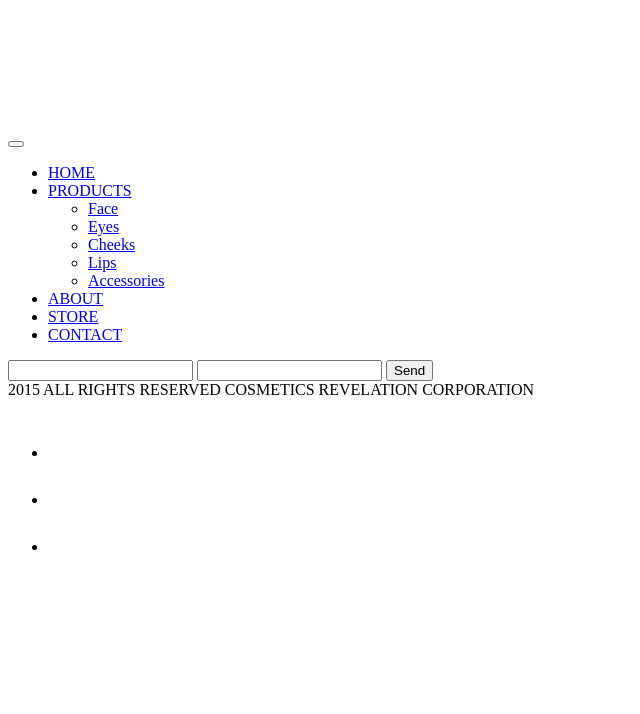
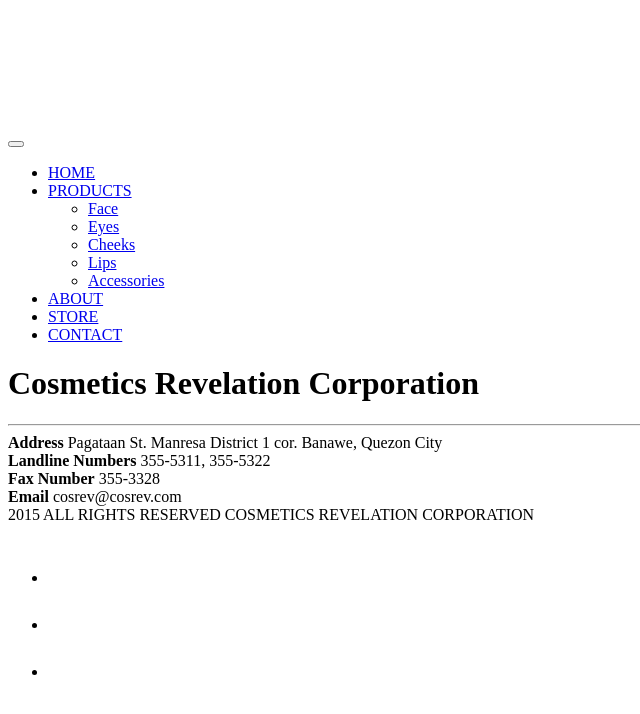
Before and after one commit to fscosmetics/fscosmetics, a Jekyll site: the page built from pages/contact.html, in a window 1280 px wide. Shown: the top 714 px of the page, without its empty margins (0-640 px from the left). Built offline with Jekyll 4.4.1, drawn with Linux system fonts in a browser that asks for light colours; nearby versions of some CDN libraries; library files that are not in the unit come from our copies; a style sheet for code colours, icons or effects is not loaded.

Commit message:
remove typeform

```diff
--- a/pages/contact.html
+++ b/pages/contact.html
@@ -6,23 +6,17 @@
 <div id="contact">
     <div class="container-fluid contact-container">
         <div class="contact-content text-center">
-            <!--<h1 class="section-header" data-sr="wait 0.2s">Cosmetics Revelation Corporation</h1>-->
-            <!--<hr id="hr-division" data-sr="wait 0.4s"/>-->
-            <!--<span class="contact-details" data-sr="wait 0.6s"><strong>Address</strong> Pagataan St. Manresa District 1 cor. Banawe, Quezon City</span>-->
-            <!--<br/>-->
-            <!--<span class="contact-details" data-sr="wait 0.6s"><b>Landline Numbers</b> 355-5311, 355-5322</span>-->
-            <!--<br/>-->
-            <!--<span class="contact-details" data-sr="wait 0.6s"><b>Fax Number</b> 355-3328</span>-->
-            <!--<br/>-->
-            <!--<span class="contact-details" data-sr="wait 0.6s"><b>Email</b> cosrev@cosrev.com</span>-->
-            <!--<br/>-->
+            <h1 class="section-header" data-sr="wait 0.2s">Cosmetics Revelation Corporation</h1>
+            <hr id="hr-division" data-sr="wait 0.4s"/>
+            <span class="contact-details" data-sr="wait 0.6s"><strong>Address</strong> Pagataan St. Manresa District 1 cor. Banawe, Quezon City</span>
+            <br/>
+            <span class="contact-details" data-sr="wait 0.6s"><b>Landline Numbers</b> 355-5311, 355-5322</span>
+            <br/>
+            <span class="contact-details" data-sr="wait 0.6s"><b>Fax Number</b> 355-3328</span>
+            <br/>
+            <span class="contact-details" data-sr="wait 0.6s"><b>Email</b> cosrev@cosrev.com</span>
+            <br/>
             <!--<h5 class="brand-partner" data-sr="wait 0.6s"><b>Brand Partner</b> FASHION 21 COSMETICS</h5>-->
-            <form action="//formspree.io/fscosmeticscloud@gmail.com"
-                  method="POST">
-                <input type="text" name="name">
-                <input type="email" name="_replyto">
-                <input type="submit" value="Send">
-            </form>
         </div>
     </div>
 </div>
```
